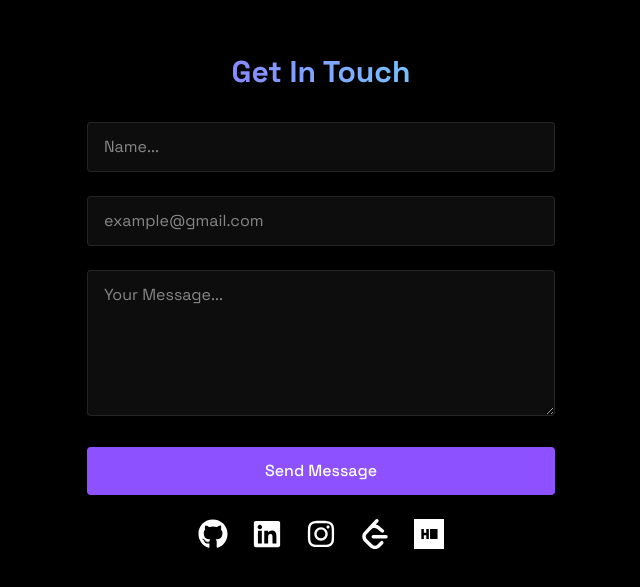
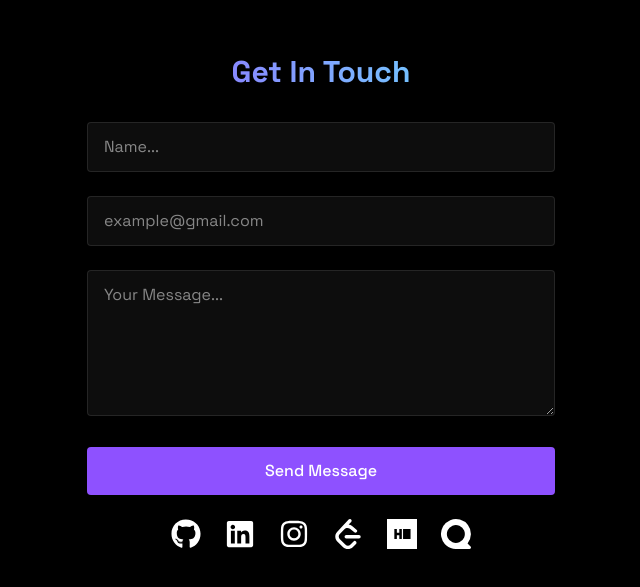
Before and after one commit to janardan04/Janardanborse-Portfolio, a React (Vite) app: page / in a window 1280 px wide. Shown: the part 2973-3560 px from the top of the page, without its empty margins (319-959 px from the left). Built offline with nearby package versions, Linux system fonts and the light colour scheme; the HTML template or start-up script is replaced by a standard one.

Commit message:
adding Quora details

```diff
--- a/src/components/sections/Contact.jsx
+++ b/src/components/sections/Contact.jsx
@@ -3,6 +3,7 @@ import { RevealOnScroll } from "../RevealOnScroll";
 import emailjs from "emailjs-com";
 import { FaGithub, FaLinkedin, FaInstagram } from "react-icons/fa";
 import { SiLeetcode, SiHackerrank } from "react-icons/si";
+import { SiQuora } from "react-icons/si";
 
 export const Contact = () => {
   const [formData, setFormData] = useState({
@@ -109,6 +110,9 @@ export const Contact = () => {
             <a href="https://www.hackerrank.com/janardhanborse21" target="_blank" rel="noopener noreferrer" className="text-white hover:text-green-500 transition">
               <SiHackerrank size={30} />
             </a>
+            <a href="https://www.quora.com/profile/Janardan-Borase" target="_blank" rel="noopener noreferrer" className="text-white hover:text-red-500 transition">
+              <SiQuora size={30} />
+            </a>
           </div>
         </div>
       </RevealOnScroll>
```
